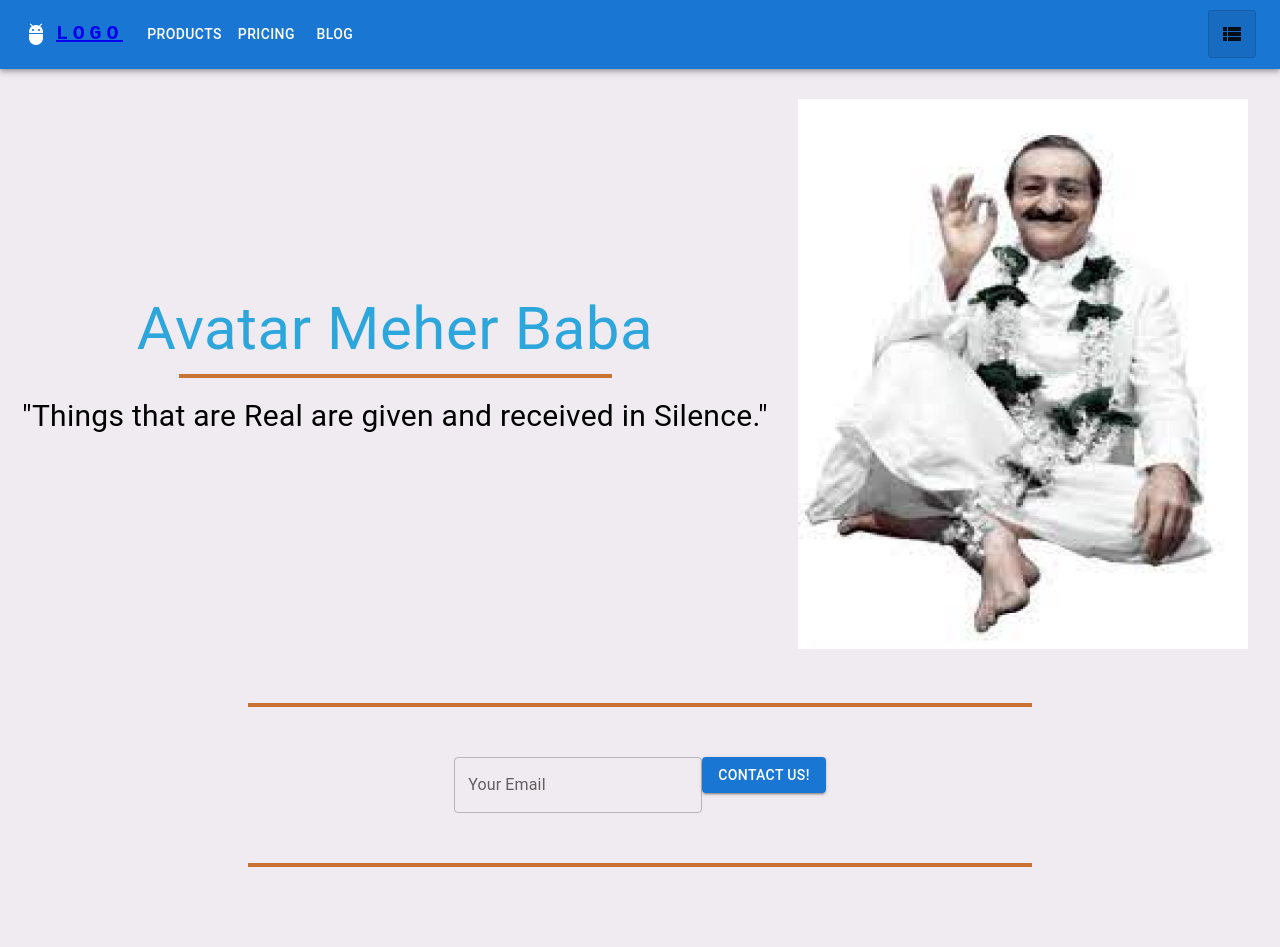
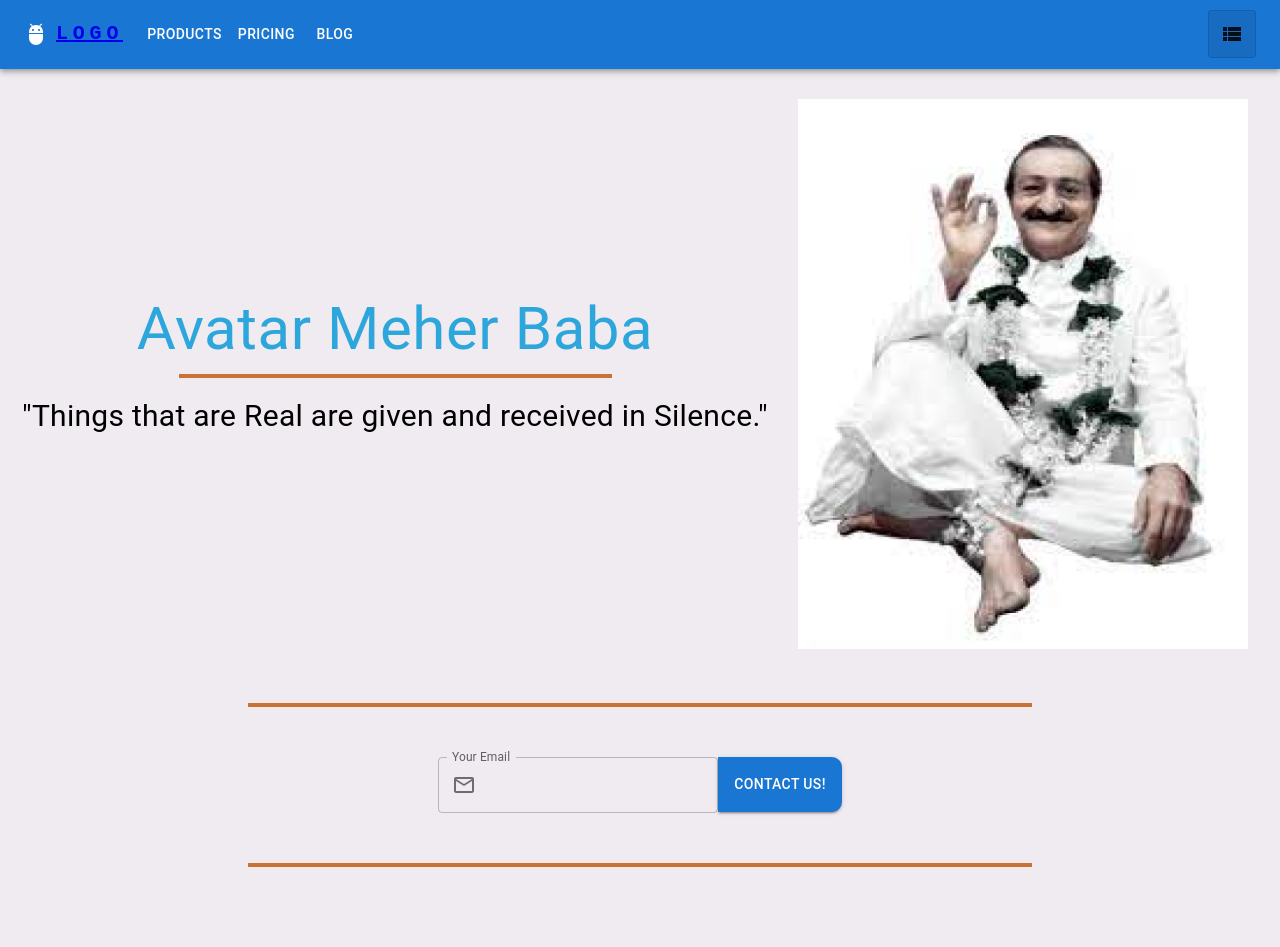
Before and after one commit to anvbey/AmbLucknow, a React (Create React App) app: page / in a window 1280 px wide. Shown: the top 947 px of the page. Built offline with nearby package versions, Linux system fonts and the light colour scheme.

Commit message:
Contact button corrected

```diff
--- a/src/components/Home/Contact.jsx
+++ b/src/components/Home/Contact.jsx
@@ -1,12 +1,23 @@
-import { Button, TextField } from '@mui/material'
+import { Button, InputAdornment, TextField } from '@mui/material'
 import { Box } from '@mui/system'
 import React from 'react'
+import MailOutlineIcon from '@mui/icons-material/MailOutline';
 
 const Contact = () => {
   return (
     <Box>
-      <TextField label="Your Email" variant="outlined"/>
-      <Button variant='contained'>Contact Us!</Button>
+      <TextField label="Your Email" variant="outlined"  InputProps={{
+        startAdornment: <InputAdornment position='start' ><MailOutlineIcon/></InputAdornment>
+      }}
+      sx={{
+        borderColor : '#1976D2'
+      }}
+      />
+      <Button variant='contained' sx={{
+        height : '55px',
+        border : 'none',
+        borderRadius : '0px 10px 10px 0px'
+      }}>Contact Us!</Button>
     </Box>
   )
 }
```
